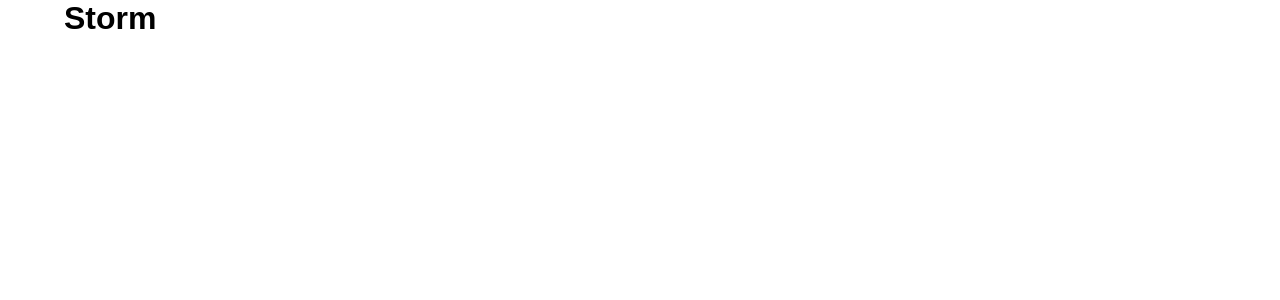
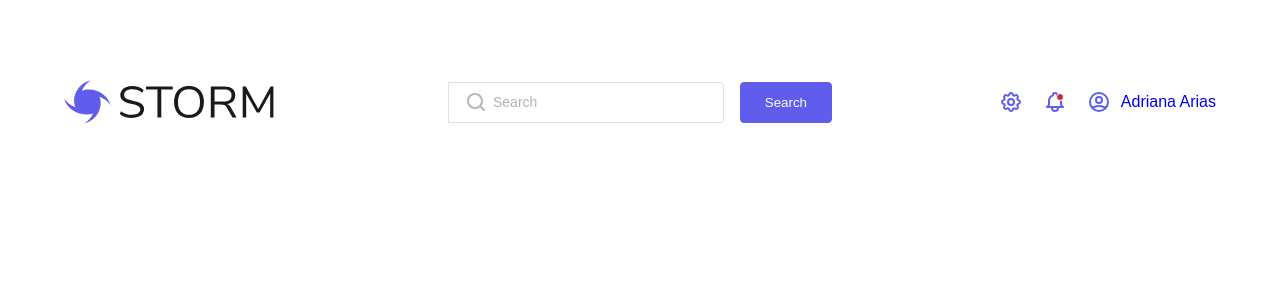
Before and after one commit to mtthdz/storm, a Next.js app in the folder client/: page / in a window 1280 px wide. Shown: the top 300 px of the page. Built offline with nearby package versions, Linux system fonts and the light colour scheme.

Commit message:
restructured directory outside of app directory

```diff
--- a/client/src/app/Providers.tsx
+++ b/client/src/app/Providers.tsx
@@ -1,8 +1,8 @@
 'use client';
 
 import { ThemeProvider } from 'styled-components';
-import StyledComponentsRegistry from './_lib/styledComponentsRegistry';
-import theme from './_styles/theme';
+import StyledComponentsRegistry from '../lib/styledComponentsRegistry';
+import theme from '../styles/theme';
 
 /**
  * Dedicated Providers wrapper for app/page.tsx
--- a/client/src/app/feed/page.tsx
+++ b/client/src/app/feed/page.tsx
@@ -1,7 +1,9 @@
+import SiteHeader from "@/components/sections/SiteHeader";
+
 export default function Feed() {
   return (
     <>
-      <h1>Storm</h1>
+      <SiteHeader />
     </>
   )
 }
--- a/client/src/app/layout.tsx
+++ b/client/src/app/layout.tsx
@@ -1,6 +1,6 @@
 'use client'
 
-import GlobalStyles from "./_styles/GlobalStyles"
+import GlobalStyles from "../styles/GlobalStyles"
 import Providers from "./Providers"
 
 /**
--- a/client/src/app/_styles/GlobalStyles.ts
+++ b/client/src/styles/GlobalStyles.ts
@@ -10,6 +10,9 @@ const GlobalStyles = createGlobalStyle`
     font-family: 'Nunito Sans', sans-serif;
     font-size: 1.0rem;
   }
+  h1 {
+    font-size: 1.6rem;
+  }
 
   // global wrapper
   .wrapper {
```
Also changed, not shown: client/src/lib/styledComponentsRegistry.tsx (renamed from client/src/app/_lib/styledComponentsRegistry.tsx), client/src/styles/theme.ts (renamed from client/src/app/_styles/theme.ts), client/src/types/styled.d.ts (renamed from client/src/app/_types/styled.d.ts).
